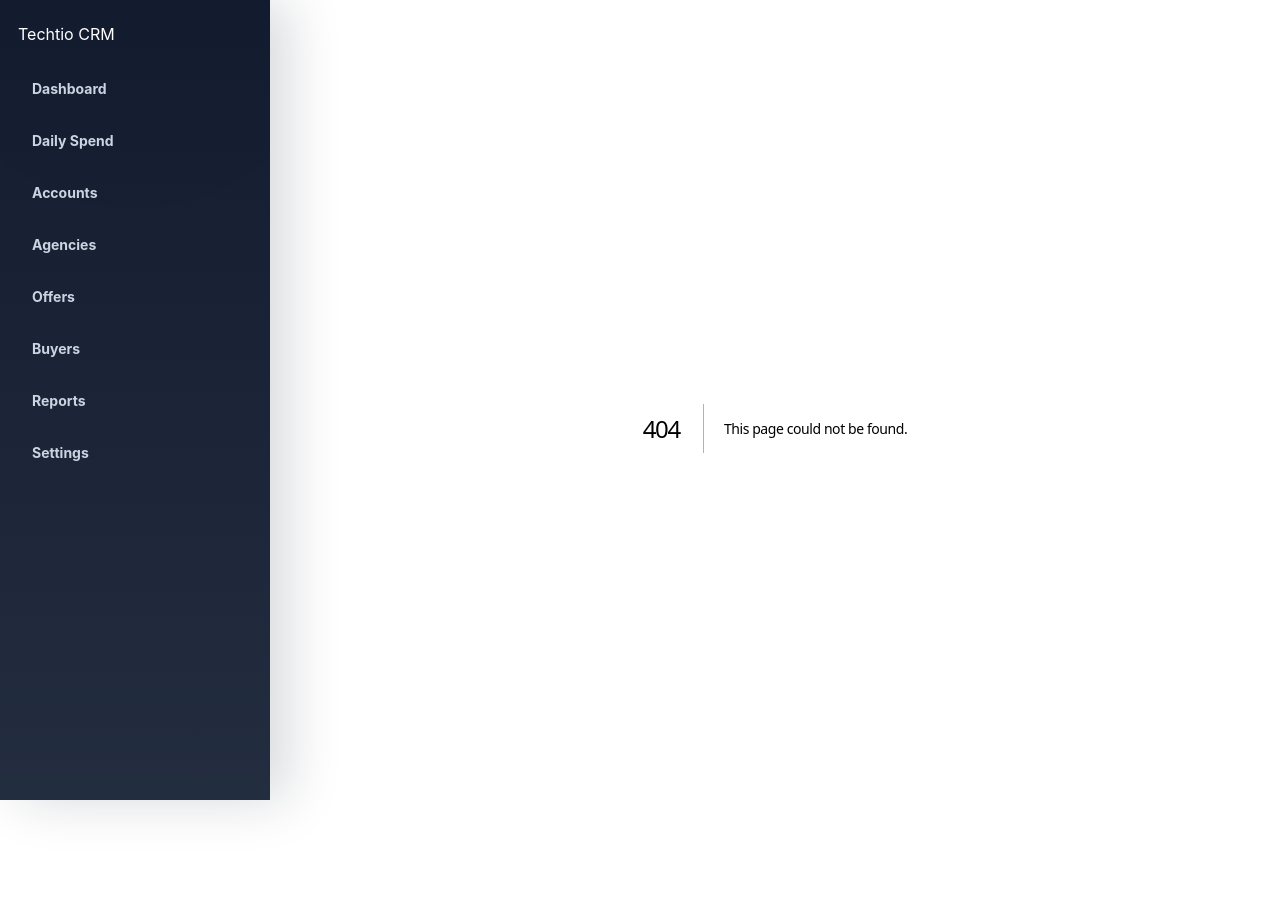
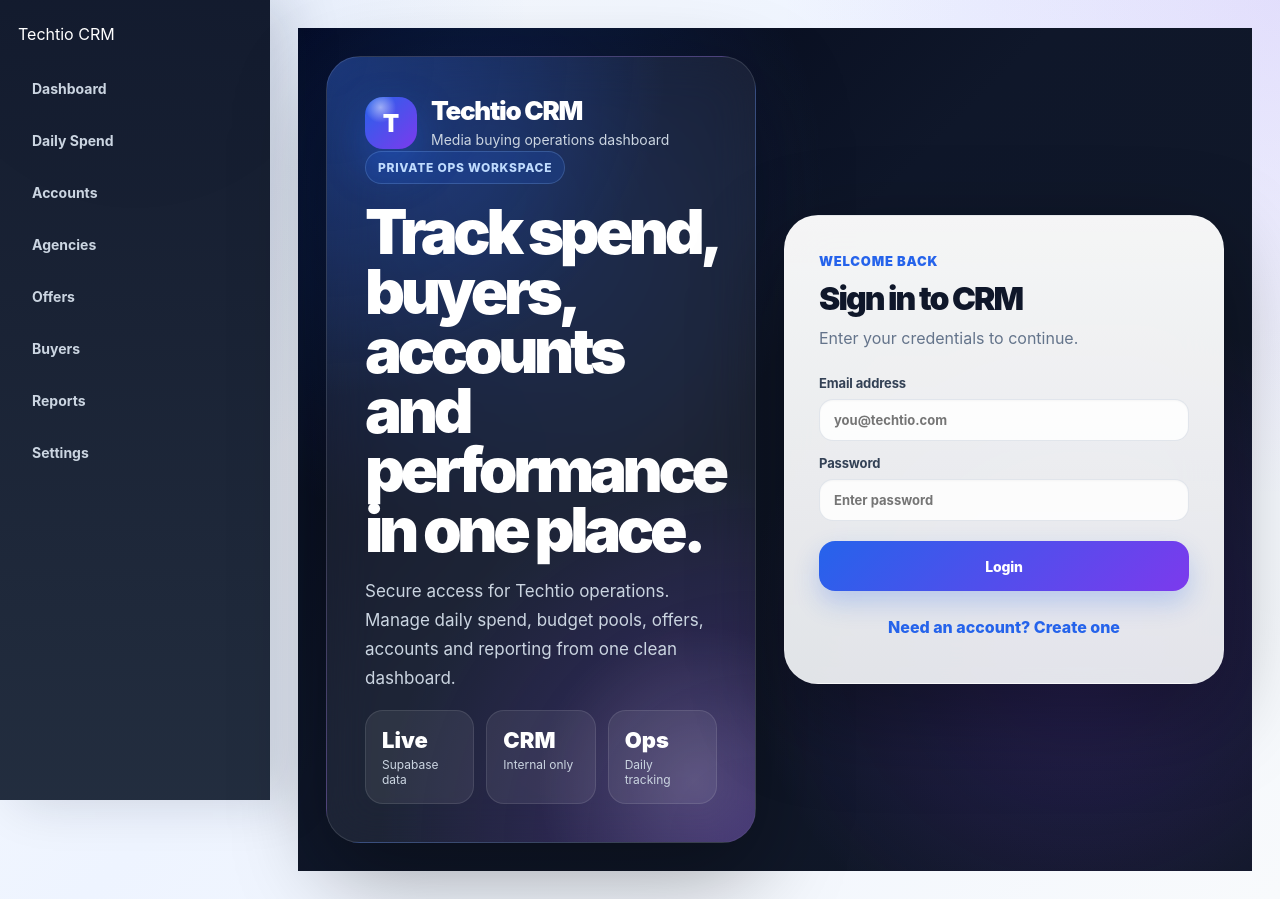
Before and after one commit to marcoheisenburg-cpu/techtio-crm-starter, a Next.js app: page /login in a window 1280 px wide. Before the commit this address had no page. Before the commit the page ends 856 px from the top, so only its background shows below. Built offline with nearby package versions, Linux system fonts and the light colour scheme; no server answers.

Commit message:
Improve login page design

```diff
--- a/app/globals.css
+++ b/app/globals.css
@@ -685,3 +685,281 @@ p {
     min-width: 0;
   }
 }
+.login-page,
+.auth-loading {
+  display: grid;
+  min-height: 100vh;
+  place-items: center;
+  padding: 28px;
+  background:
+    radial-gradient(circle at 18% 18%, rgba(37, 99, 235, 0.24), transparent 34%),
+    radial-gradient(circle at 82% 72%, rgba(124, 58, 237, 0.22), transparent 34%),
+    linear-gradient(135deg, #020617 0%, #0f172a 42%, #111827 100%);
+}
+
+.login-shell {
+  display: grid;
+  grid-template-columns: minmax(0, 1.1fr) minmax(360px, 440px);
+  gap: 28px;
+  width: min(100%, 1120px);
+  min-height: 680px;
+}
+
+.login-left,
+.login-card,
+.auth-card {
+  position: relative;
+  overflow: hidden;
+  border: 1px solid rgba(255, 255, 255, 0.12);
+  border-radius: 34px;
+  box-shadow: 0 30px 90px rgba(0, 0, 0, 0.36);
+  backdrop-filter: blur(24px);
+}
+
+.login-left {
+  display: flex;
+  flex-direction: column;
+  justify-content: space-between;
+  padding: 38px;
+  color: #ffffff;
+  background:
+    radial-gradient(circle at top left, rgba(37, 99, 235, 0.34), transparent 38%),
+    radial-gradient(circle at bottom right, rgba(124, 58, 237, 0.30), transparent 42%),
+    rgba(255, 255, 255, 0.06);
+}
+
+.login-left::after {
+  position: absolute;
+  right: -120px;
+  bottom: -120px;
+  width: 360px;
+  height: 360px;
+  content: "";
+  background: radial-gradient(circle, rgba(255, 255, 255, 0.14), transparent 62%);
+  pointer-events: none;
+}
+
+.login-logo-row {
+  display: flex;
+  align-items: center;
+  gap: 14px;
+}
+
+.login-logo-mark {
+  display: grid;
+  width: 52px;
+  height: 52px;
+  place-items: center;
+  color: #ffffff;
+  background:
+    radial-gradient(circle at 30% 20%, rgba(255, 255, 255, 0.5), transparent 28%),
+    linear-gradient(135deg, #2563eb, #7c3aed);
+  border-radius: 18px;
+  box-shadow: 0 18px 42px rgba(37, 99, 235, 0.38);
+  font-size: 24px;
+  font-weight: 950;
+}
+
+.login-logo-row h1 {
+  margin: 0;
+  color: #ffffff;
+  font-size: 26px;
+  letter-spacing: -0.05em;
+}
+
+.login-logo-row p {
+  margin: 3px 0 0;
+  color: #cbd5e1;
+  font-size: 14px;
+}
+
+.login-copy {
+  max-width: 620px;
+  position: relative;
+  z-index: 1;
+}
+
+.login-pill {
+  display: inline-flex;
+  margin-bottom: 18px;
+  padding: 8px 12px;
+  color: #bfdbfe;
+  background: rgba(37, 99, 235, 0.18);
+  border: 1px solid rgba(147, 197, 253, 0.22);
+  border-radius: 999px;
+  font-size: 12px;
+  font-weight: 850;
+  text-transform: uppercase;
+  letter-spacing: 0.06em;
+}
+
+.login-copy h2 {
+  margin: 0 0 18px;
+  color: #ffffff;
+  font-size: clamp(36px, 5vw, 62px);
+  line-height: 0.96;
+  font-weight: 950;
+  letter-spacing: -0.07em;
+}
+
+.login-copy p {
+  max-width: 560px;
+  color: #cbd5e1;
+  font-size: 17px;
+  line-height: 1.7;
+}
+
+.login-stats {
+  position: relative;
+  z-index: 1;
+  display: grid;
+  grid-template-columns: repeat(3, minmax(0, 1fr));
+  gap: 12px;
+}
+
+.login-stats div {
+  padding: 16px;
+  background: rgba(255, 255, 255, 0.075);
+  border: 1px solid rgba(255, 255, 255, 0.10);
+  border-radius: 18px;
+}
+
+.login-stats strong,
+.login-stats span {
+  display: block;
+}
+
+.login-stats strong {
+  color: #ffffff;
+  font-size: 22px;
+  font-weight: 950;
+}
+
+.login-stats span {
+  margin-top: 4px;
+  color: #cbd5e1;
+  font-size: 12px;
+}
+
+.login-card,
+.auth-card {
+  align-self: center;
+  padding: 34px;
+  color: #0f172a;
+  background:
+    linear-gradient(180deg, rgba(255, 255, 255, 0.96), rgba(248, 250, 252, 0.90));
+}
+
+.login-card-header {
+  margin-bottom: 24px;
+}
+
+.login-card-header span {
+  display: inline-flex;
+  margin-bottom: 10px;
+  color: #2563eb;
+  font-size: 13px;
+  font-weight: 900;
+  text-transform: uppercase;
+  letter-spacing: 0.06em;
+}
+
+.login-card-header h2 {
+  margin: 0 0 8px;
+  font-size: 32px;
+  font-weight: 950;
+  letter-spacing: -0.06em;
+}
+
+.login-card-header p {
+  margin: 0;
+  color: #64748b;
+}
+
+.login-submit {
+  width: 100%;
+  margin-top: 20px;
+  min-height: 50px;
+  border-radius: 16px;
+}
+
+.login-switch {
+  width: 100%;
+  margin-top: 14px;
+  padding: 12px;
+  color: #2563eb;
+  background: transparent;
+  border: 0;
+  font-weight: 850;
+}
+
+.login-switch:hover {
+  text-decoration: underline;
+}
+
+.login-message {
+  margin-top: 16px;
+  padding: 13px 14px;
+  color: #1e3a8a;
+  background: #dbeafe;
+  border: 1px solid rgba(37, 99, 235, 0.18);
+  border-radius: 14px;
+  font-size: 14px;
+  line-height: 1.5;
+}
+
+.auth-card {
+  width: min(100%, 420px);
+  text-align: center;
+}
+
+.auth-card h1 {
+  margin-bottom: 8px;
+  font-size: 28px;
+}
+
+.auth-card p {
+  margin: 0;
+  color: #64748b;
+}
+
+@media (max-width: 900px) {
+  .login-shell {
+    grid-template-columns: 1fr;
+    min-height: auto;
+  }
+
+  .login-left {
+    min-height: 420px;
+  }
+
+  .login-copy h2 {
+    font-size: 40px;
+  }
+}
+
+@media (max-width: 560px) {
+  .login-page,
+  .auth-loading {
+    padding: 14px;
+  }
+
+  .login-left,
+  .login-card,
+  .auth-card {
+    border-radius: 24px;
+  }
+
+  .login-left,
+  .login-card {
+    padding: 24px;
+  }
+
+  .login-stats {
+    grid-template-columns: 1fr;
+  }
+
+  .login-copy h2 {
+    font-size: 34px;
+  }
+}
--- /dev/null
+++ b/app/login/page.tsx
@@ -0,0 +1,150 @@
+'use client';
+
+import { useState } from 'react';
+import { supabase } from '@/lib/supabase-client';
+
+export default function LoginPage() {
+  const [email, setEmail] = useState('');
+  const [password, setPassword] = useState('');
+  const [mode, setMode] = useState<'login' | 'signup'>('login');
+  const [loading, setLoading] = useState(false);
+  const [message, setMessage] = useState('');
+
+  async function handleSubmit() {
+    if (!email.trim() || !password.trim()) {
+      setMessage('Email and password are required.');
+      return;
+    }
+
+    setLoading(true);
+    setMessage('');
+
+    if (mode === 'login') {
+      const { error } = await supabase.auth.signInWithPassword({
+        email: email.trim(),
+        password
+      });
+
+      if (error) {
+        setMessage(error.message);
+        setLoading(false);
+        return;
+      }
+
+      window.location.href = '/dashboard';
+      return;
+    }
+
+    const { error } = await supabase.auth.signUp({
+      email: email.trim(),
+      password
+    });
+
+    if (error) {
+      setMessage(error.message);
+      setLoading(false);
+      return;
+    }
+
+    setMessage('Account created. You can now log in.');
+    setMode('login');
+    setLoading(false);
+  }
+
+  return (
+    <main className="login-page">
+      <section className="login-shell">
+        <div className="login-left">
+          <div className="login-logo-row">
+            <div className="login-logo-mark">T</div>
+            <div>
+              <h1>Techtio CRM</h1>
+              <p>Media buying operations dashboard</p>
+            </div>
+          </div>
+
+          <div className="login-copy">
+            <span className="login-pill">Private Ops Workspace</span>
+            <h2>Track spend, buyers, accounts and performance in one place.</h2>
+            <p>
+              Secure access for Techtio operations. Manage daily spend, budget pools,
+              offers, accounts and reporting from one clean dashboard.
+            </p>
+          </div>
+
+          <div className="login-stats">
+            <div>
+              <strong>Live</strong>
+              <span>Supabase data</span>
+            </div>
+            <div>
+              <strong>CRM</strong>
+              <span>Internal only</span>
+            </div>
+            <div>
+              <strong>Ops</strong>
+              <span>Daily tracking</span>
+            </div>
+          </div>
+        </div>
+
+        <div className="login-card">
+          <div className="login-card-header">
+            <span>Welcome back</span>
+            <h2>{mode === 'login' ? 'Sign in to CRM' : 'Create your account'}</h2>
+            <p>
+              {mode === 'login'
+                ? 'Enter your credentials to continue.'
+                : 'Create a secure account for CRM access.'}
+            </p>
+          </div>
+
+          <label>
+            Email address
+            <input
+              type="email"
+              value={email}
+              onChange={(e) => setEmail(e.target.value)}
+              placeholder="you@techtio.com"
+              autoComplete="email"
+            />
+          </label>
+
+          <label>
+            Password
+            <input
+              type="password"
+              value={password}
+              onChange={(e) => setPassword(e.target.value)}
+              placeholder="Enter password"
+              autoComplete={mode === 'login' ? 'current-password' : 'new-password'}
+            />
+          </label>
+
+          <button className="btn login-submit" type="button" onClick={handleSubmit} disabled={loading}>
+            {loading ? 'Please wait...' : mode === 'login' ? 'Login' : 'Create Account'}
+          </button>
+
+          <button
+            className="login-switch"
+            type="button"
+            onClick={() => {
+              setMessage('');
+              setMode(mode === 'login' ? 'signup' : 'login');
+            }}
+          >
+            {mode === 'login'
+              ? 'Need an account? Create one'
+              : 'Already have an account? Back to login'}
+          </button>
+
+          {message && (
+            <div className="login-message">
+              {message}
+            </div>
+          )}
+        </div>
+      </section>
+    </main>
+  );
+}
```
